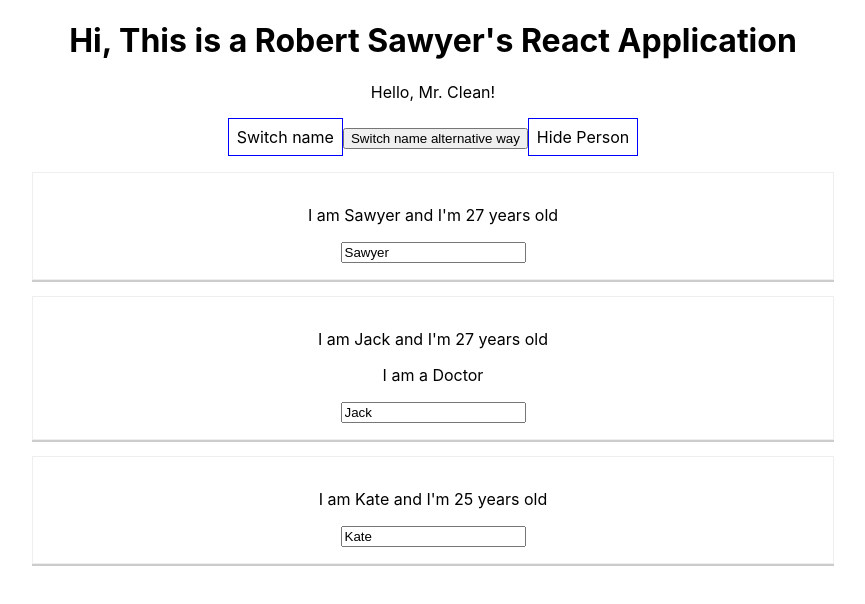
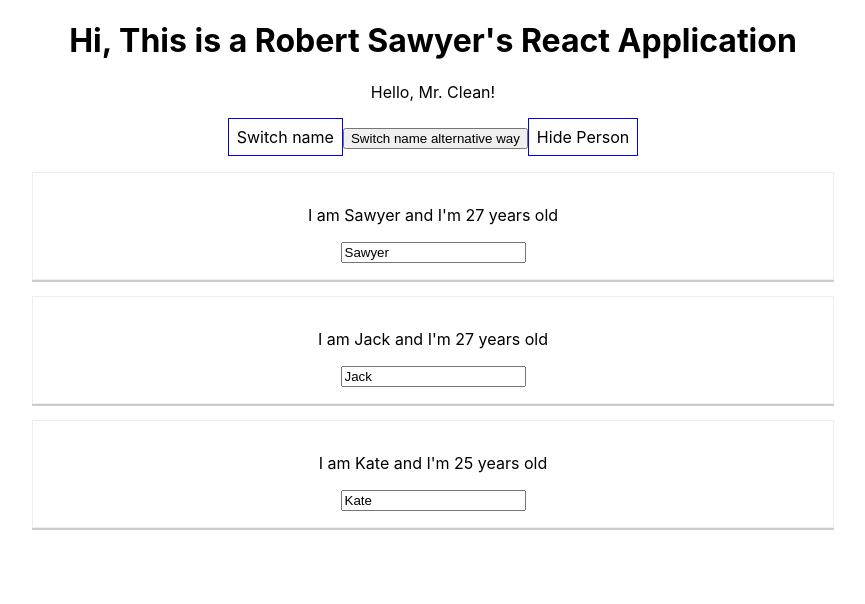
Before and after one commit to Robert-Sawyer/React-App, a React (Create React App) app: page / in a window 1280 px wide. Both pictures are taken after a click on the button "Hide Person". Shown: the top 604 px of the page, without its empty margins (207-1072 px from the left). Built offline with nearby package versions, Linux system fonts and the light colour scheme.

Commit message:
Added deleting component by click.

```diff
--- a/src/App.js
+++ b/src/App.js
@@ -35,6 +35,16 @@ class App extends Component {
         })
 
     }
+
+    deletePerson = (personIndex) => {
+        // const person = this.state.persons.slice(); Gdyby nie było slice podmieniałoby oryginalny obiekt, a tak, robi kopię.
+        const person = [...this.state.persons];
+        // Powyżej bardziej nowoczesna metoda podmieniania originalnego obiektu kopią
+        person.splice(personIndex, 1);
+        // Splice - Metoda, która usuwa element
+        this.setState({persons: person});
+    }
+
     nameChangedHandler = (event) => {
         this.setState({
             persons: [
@@ -65,19 +75,26 @@ class App extends Component {
         if(this.state.showPersons) {
             persons = (
                 <div>
-                    <Person
-                        name={this.state.persons[0].name}
-                        age={this.state.persons[0].age}/>
-                    <Person
-                        name={this.state.persons[1].name}
-                        age={this.state.persons[1].age}
-                        click={this.switchNameHandler.bind(this, "Bobby")}
-                        changed={this.nameChangedHandler}>
-                        I am a Doctor
-                    </Person>
-                    <Person
-                        name={this.state.persons[2].name}
-                        age={this.state.persons[2].age}/>
+                    {this.state.persons.map((person, index) => {
+                      return <Person
+                          click={() => this.deletePerson(index)}
+                          name={person.name}
+                          age={person.age}/>
+                    })}
+                    {/*Już nie musimy dodawać każdego komponenetu osobno jak niżej, tylko zwracamy każdy obiekt state.person jako JSX*/}
+                    {/*<Person*/}
+                    {/*    name={this.state.persons[0].name}*/}
+                    {/*    age={this.state.persons[0].age}/>*/}
+                    {/*<Person*/}
+                    {/*    name={this.state.persons[1].name}*/}
+                    {/*    age={this.state.persons[1].age}*/}
+                    {/*    click={this.switchNameHandler.bind(this, "Bobby")}*/}
+                    {/*    changed={this.nameChangedHandler}>*/}
+                    {/*    I am a Doctor*/}
+                    {/*</Person>*/}
+                    {/*<Person*/}
+                    {/*    name={this.state.persons[2].name}*/}
+                    {/*    age={this.state.persons[2].age}/>*/}
                 </div>
             )
         }
```
